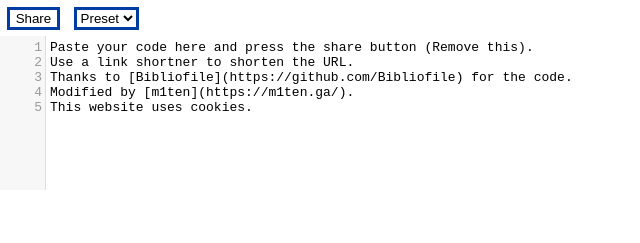
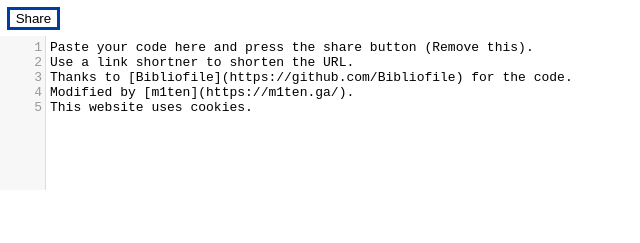
Before and after one commit to m1ten/cpbin, a plain HTML site: page index.html in a window 1280 px wide. Shown: the top 243 px of the page, without its empty margins (0-640 px from the left). Drawn offline with nearby package versions, Linux system fonts and the light colour scheme; a script that the page names is missing.

Commit message:
Update index.html

```diff
--- a/index.html
+++ b/index.html
@@ -15,10 +15,10 @@
     <header>
       <button class="run">Run</button>
       <button class="share">Share</button>
-      <select class="Preset">
+      <!--<select class="Preset">
         <option selected>Preset</option>
         <option value="empty">Empty</option>
-      </select>
+      </select>-->
       <button class="toggleView">Preview</button>
     </header>
 
```
